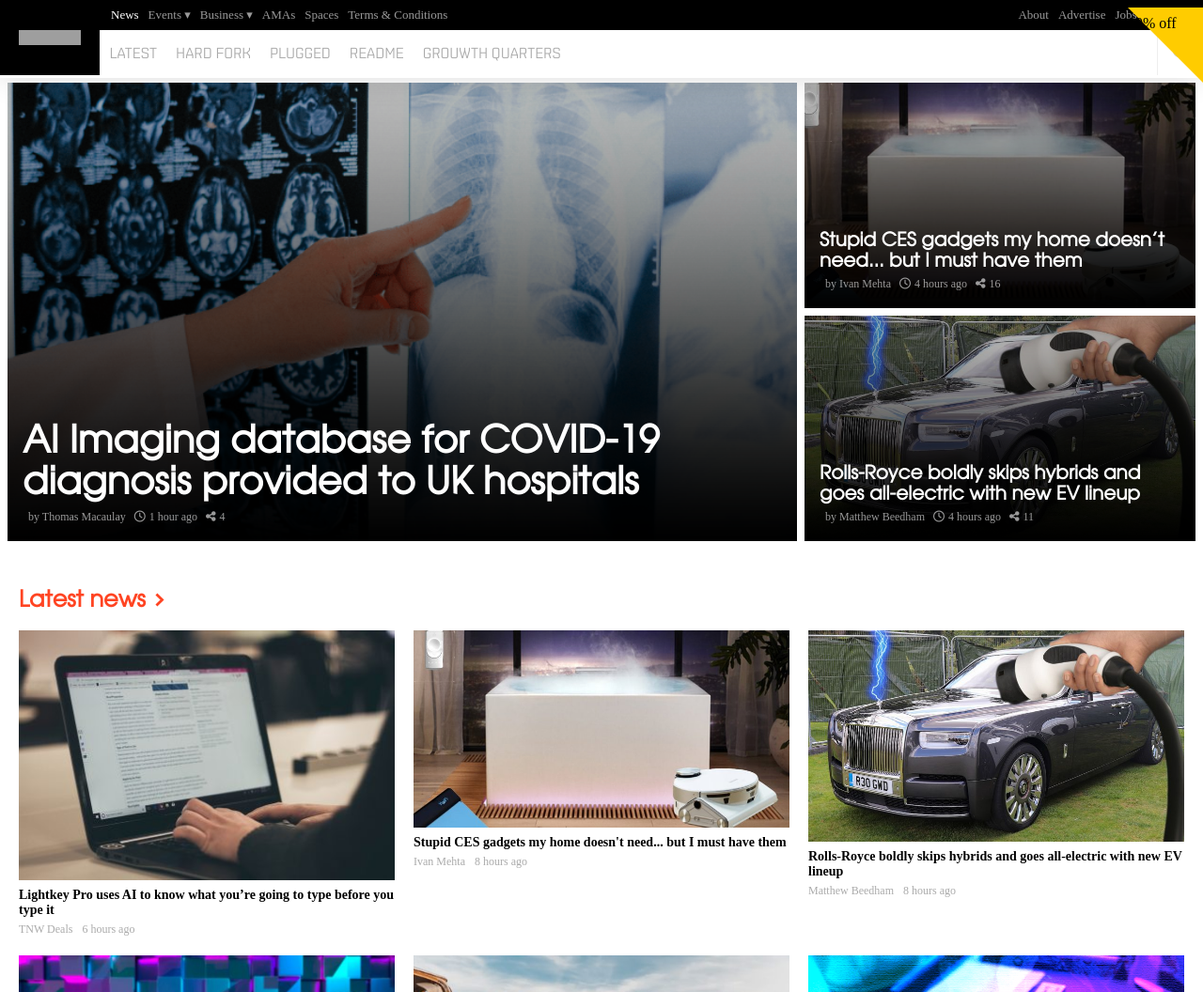
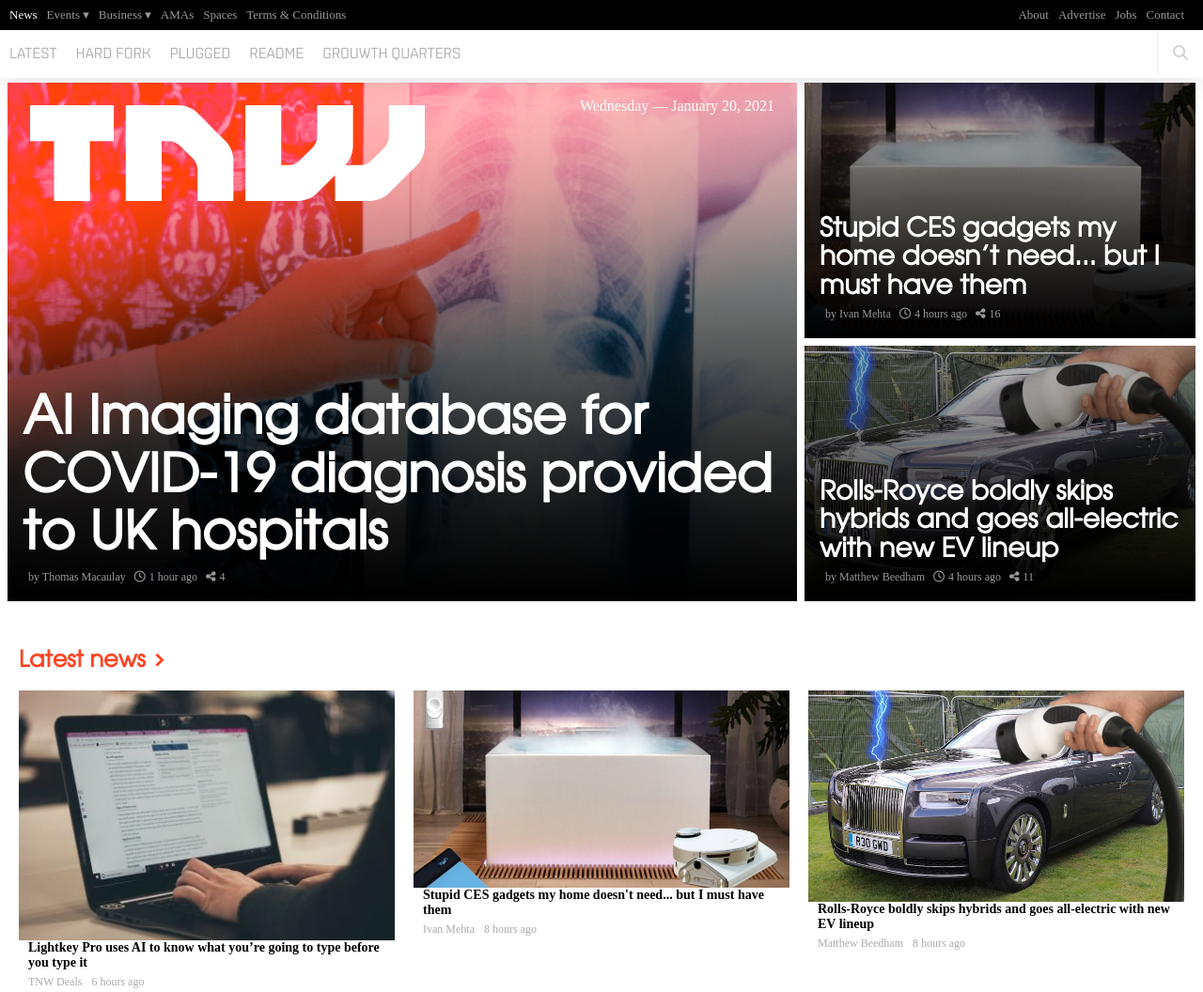
Before and after one commit to JuanDavid31/tnw-clone, a plain HTML site: page index.html in a window 1280 px wide. Shown: the top 1056 px of the page at 94% size. Drawn offline with Linux system fonts and the light colour scheme; grey boxes are pictures that could not be loaded; a web font is replaced by a local one.

Commit message:
(New) Discount labels, tablet display for footer and top stories for desktop finished

```diff
--- a/index.html
+++ b/index.html
@@ -28,8 +28,8 @@
 			</div>
 		</div>
 		<div class="lower-nav flex">
-			<a class="flex justify-content-center align-items-center logo" href="#">
-				<img alt="The Next Web" src="https://cdn0.tnwcdn.com/wp-content/themes/cyberdelia/assets/img/tnw.svg">
+			<a class="flex justify-content-center align-items-center logo desktop-display-none" href="#">
+				<img alt="The Next Web" src="img/tnw.svg">
 			</a>
 			<ul class="nav-sections mobile-display-none tablet-display shentox">
 				<li class="list-style-type-none"><a class="text-decoration-none" href="#">LATEST</a></li>
@@ -54,6 +54,9 @@
 		<div class="stories-cover flex justify-content-center align-items-center avalon-bold">
 			<div class="article-links-AIimaging article-links-img"></div>
 			<a class="article-clickable display-box" href="#"></a>
+			<div class="mobile-display-none tablet-display-none desktop-display pink-gradient"></div>
+			<div class="mobile-display-none tablet-display-none desktop-display big-logo"></div>
+			<div class="story-date ars-maquette">Wednesday — January 20, 2021</div>
 			<header class="header-stories display-box">
 				<h2 class="stories-title tablet-stories-title">
 					<a class="color-white text-decoration-none" href="#">
@@ -74,7 +77,7 @@
 			<div class="article-links-CESgadgets article-links-img"></div>
 			<a class="article-clickable display-box" href="#"></a>
 			<header class="header-stories display-box">
-				<h2 class="stories-title">
+				<h2 class="stories-title secondary-stories">
 					<a class="color-white text-decoration-none" href="#">
 						<span>Stupid CES gadgets my home doesn't need... but I must have them</span></a>
 				</h2>
@@ -93,7 +96,7 @@
 			<div class="article-links-rrhybrid article-links-img"></div>
 			<a class="article-clickable display-box" href="#"></a>
 			<header class="header-stories display-box">
-				<h2 class="stories-title">
+				<h2 class="stories-title secondary-stories">
 					<a class="color-white text-decoration-none" href="#">
 						<span>Rolls-Royce boldly skips hybrids and goes all-electric with new EV lineup</span></a>
 				</h2>
@@ -734,10 +737,10 @@
 			<ul class="newslist tablet-display-grid">
 				<li class="newsitem flex list-style-type-none">
 					<img src="img/deal1.jpg" alt="Computer">
-					<div>
-            <div class="latest-discount display-box mobile-display-none">
-              <div class="mobile-display-none">99% off</div>
-            </div>
+					<div class="latest-discount display-box mobile-display-none">
+						<div class="mobile-display-none ars-maquette">96% off</div>
+					</div>
+					<div class="newsitem-text">
 						<h4 class="ars-maquette-bold">The Ultimate Logic Pro X Music Production Bundle</h4>
 						<ul class="list-style-type-none ars-maquette flex align-items-center">
 							<li class="list-style-type-none old-price">$690</li>
@@ -747,6 +750,9 @@
 				</li>
 				<li class="newsitem flex list-style-type-none">
 					<img src="img/deal2.jpg" alt="Bath gadgets">
+					<div class="latest-discount display-box mobile-display-none">
+						<div class="mobile-display-none ars-maquette">99% off</div>
+					</div>
 					<div>
 						<h4 class="ars-maquette-bold">The 2021 All-in-One Data Scientist Mega Bundle</h4>
 						<ul class="list-style-type-none ars-maquette flex align-items-center">
@@ -757,6 +763,9 @@
 				</li>
 				<li class="newsitem flex list-style-type-none">
 					<img src="img/deal3.jpg" alt="Rolls royce">
+					<div class="latest-discount display-box mobile-display-none">
+						<div class="mobile-display-none ars-maquette">97% off</div>
+					</div>
 					<div>
 						<h4 class="ars-maquette-bold">The Ultimate 2021 White Hat Hacker Certification Bundle</h4>
 						<ul class="list-style-type-none ars-maquette flex align-items-center">
@@ -767,6 +776,9 @@
 				</li>
 				<li class="newsitem flex list-style-type-none">
 					<img src="img/deal4.jpg" alt="Graphs">
+					<div class="latest-discount display-box mobile-display-none">
+						<div class="mobile-display-none ars-maquette">98% off</div>
+					</div>
 					<div>
 						<h4 class="ars-maquette-bold">The Complete 2021 Microsoft Azure Certification Prep Bundle</h4>
 						<ul class="list-style-type-none ars-maquette flex align-items-center">
@@ -777,6 +789,9 @@
 				</li>
 				<li class="newsitem flex list-style-type-none">
 					<img src="img/deal5.jpg" alt="old car in front of sea">
+					<div class="latest-discount display-box mobile-display-none">
+						<div class="mobile-display-none ars-maquette">94% off</div>
+					</div>
 					<div>
 						<h4 class="ars-maquette-bold">The Premium 2021 Project & Quality Management Certification Bundle</h4>
 						<ul class="list-style-type-none ars-maquette flex align-items-center">
@@ -787,6 +802,9 @@
 				</li>
 				<li class="newsitem flex list-style-type-none">
 					<img src="img/deal6.jpg" alt="Pen and paper">
+					<div class="latest-discount display-box mobile-display-none">
+						<div class="mobile-display-none ars-maquette">99% off</div>
+					</div>
 					<div>
 						<h4 class="ars-maquette-bold">Starchive 1TB Cloud Storage: Lifetime Subscription</h4>
 						<ul class="list-style-type-none ars-maquette flex align-items-center">
@@ -797,6 +815,9 @@
 				</li>
 				<li class="newsitem flex list-style-type-none">
 					<img src="img/deal7.jpg" alt="A car and a robot hummingbird">
+					<div class="latest-discount display-box mobile-display-none">
+						<div class="mobile-display-none ars-maquette">98% off</div>
+					</div>
 					<div>
 						<h4 class="ars-maquette-bold">FastestVPN: Lifetime Subscription (10 Devices)</h4>
 						<ul class="list-style-type-none ars-maquette flex align-items-center">
@@ -806,6 +827,9 @@
 				</li>
 				<li class="newsitem flex list-style-type-none">
 					<img src="img/deal8.jpg" alt="A car and a robot hummingbird">
+					<div class="latest-discount display-box mobile-display-none">
+						<div class="mobile-display-none ars-maquette">90% off</div>
+					</div>
 					<div>
 						<h4 class="ars-maquette-bold">The Ultimate Microsoft Excel Certification Training Bundle</h4>
 						<ul class="list-style-type-none ars-maquette flex align-items-center">
--- a/style.css
+++ b/style.css
@@ -606,7 +606,20 @@ footer {
   position: absolute;
   right: 0;
   top: 0;
-  z-index: 10;
+  z-index: 3;
+}
+
+.latest-discount div {
+  transform: rotate(45deg);
+  font-size: 14px;
+  font-weight: 700;
+  left: 8px;
+  position: relative;
+  text-align: center;
+  text-transform: uppercase;
+  top: 20px;
+  width: 100%;
+  margin: 0;
 }
 
 @media screen and  (max-width: 320px) {
@@ -697,9 +710,10 @@ footer {
     flex-direction: column;
     height: initial;
     padding: 0;
+    position: relative;
   }
 
-  .newsitem div {
+  .newsitem-text {
     margin: 8px 0 0 0;
   }
 
@@ -822,4 +836,78 @@ footer {
     grid-area: ninth;
   }
 
+  .disclaimer {
+    flex-direction: row;
+    justify-content: center;
+  }
+
 }
+
+@media screen and (min-width: 1024px) {
+  .desktop-display-none {
+    display: none;
+  }
+
+  .desktop-display {
+    display: block;
+  }
+
+  .upper-nav-left-section {
+    margin-left: 0;
+  }
+
+  .top-stories {
+    height: 75vh;
+    max-height: 560px;
+  }
+
+  .pink-gradient {
+    background: transparent url(img/pink-gradient.png) no-repeat;
+    background-position: 0 0;
+    background-size: cover;
+    bottom: 0;
+    left: 0;
+    mix-blend-mode: lighten;
+    pointer-events: none;
+    position: absolute;
+    right: 0;
+    top: 0;
+    z-index: 4;
+  }
+
+  .big-logo {
+    color: #fff;
+    position: absolute;
+    right: 24px;
+    z-index: 5;
+    background: transparent url(img/tnw.svg) no-repeat;
+    background-size: contain;
+    left: 24px;
+    max-width: 50%;
+    height: 100%;
+    max-height: 112px;
+    line-height: 1;
+    top: 24px;
+    pointer-events: none;
+    text-align: right;
+  }
+
+  .tablet-stories-title a {
+    font-size: 56px;
+  }
+
+  .story-date {
+    display: block;
+    top: 16px;
+    color: #fff;
+    position: absolute;
+    right: 24px;
+    z-index: 5;
+    font-weight: 400;
+  }
+
+  .secondary-stories {
+    font-size: 28px;
+  }
+
+}
```
Also changed, not shown: img/pink-gradient.png (added), img/tnw.svg (added).
